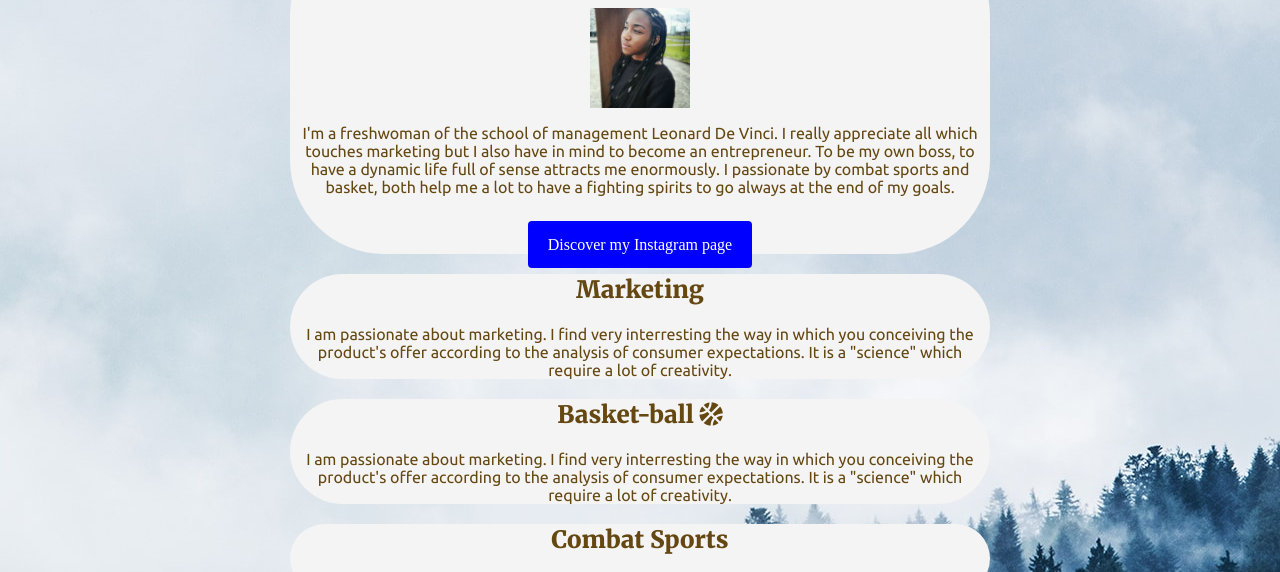
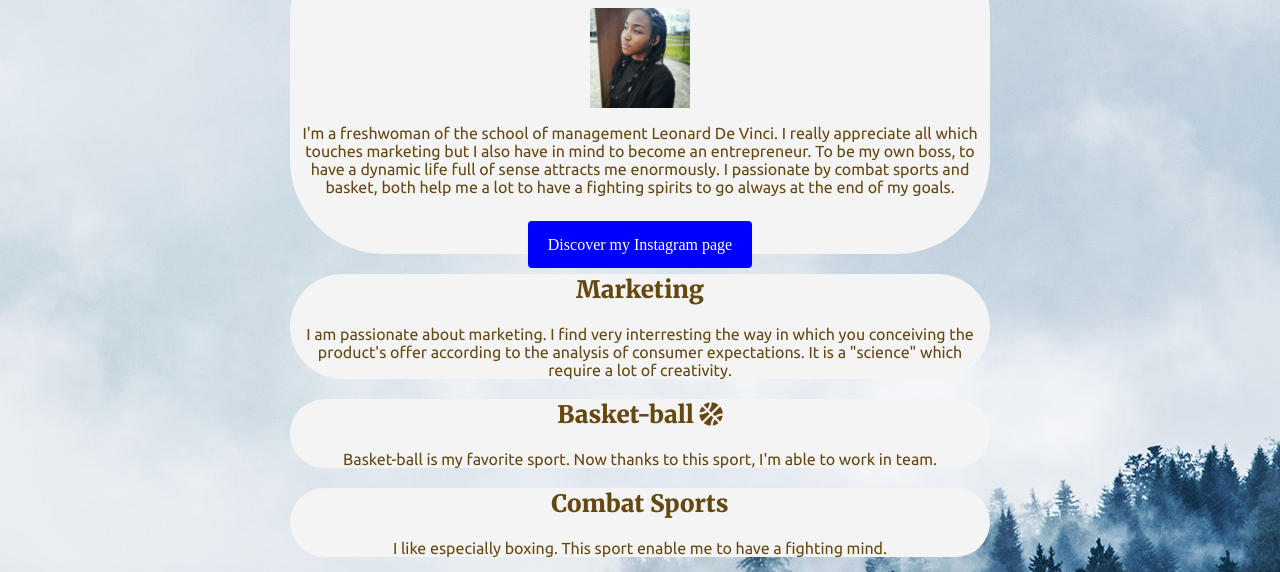
Before and after one commit to fiona-vero/mon-profil-1, a plain HTML site: page index.html in a window 1280 px wide. Shown: the part 118-690 px from the top of the page. Drawn offline with Linux system fonts and the light colour scheme.

Commit message:
Update index.html

```diff
--- a/index.html
+++ b/index.html
@@ -34,7 +34,7 @@
 		<div class="card-white">
 		 <h2> Basket-ball <i class="fas fa-basketball-ball"></i> </h2>
 		 <p>
-			I am passionate about marketing. I find very interresting the way in which you conceiving the product's offer according to the analysis of consumer expectations. It is a "science" which require a lot of creativity.
+			Basket-ball is my favorite sport. Now thanks to this sport, I'm able to work in team.
 		</p>
 		 </div>
 
```
